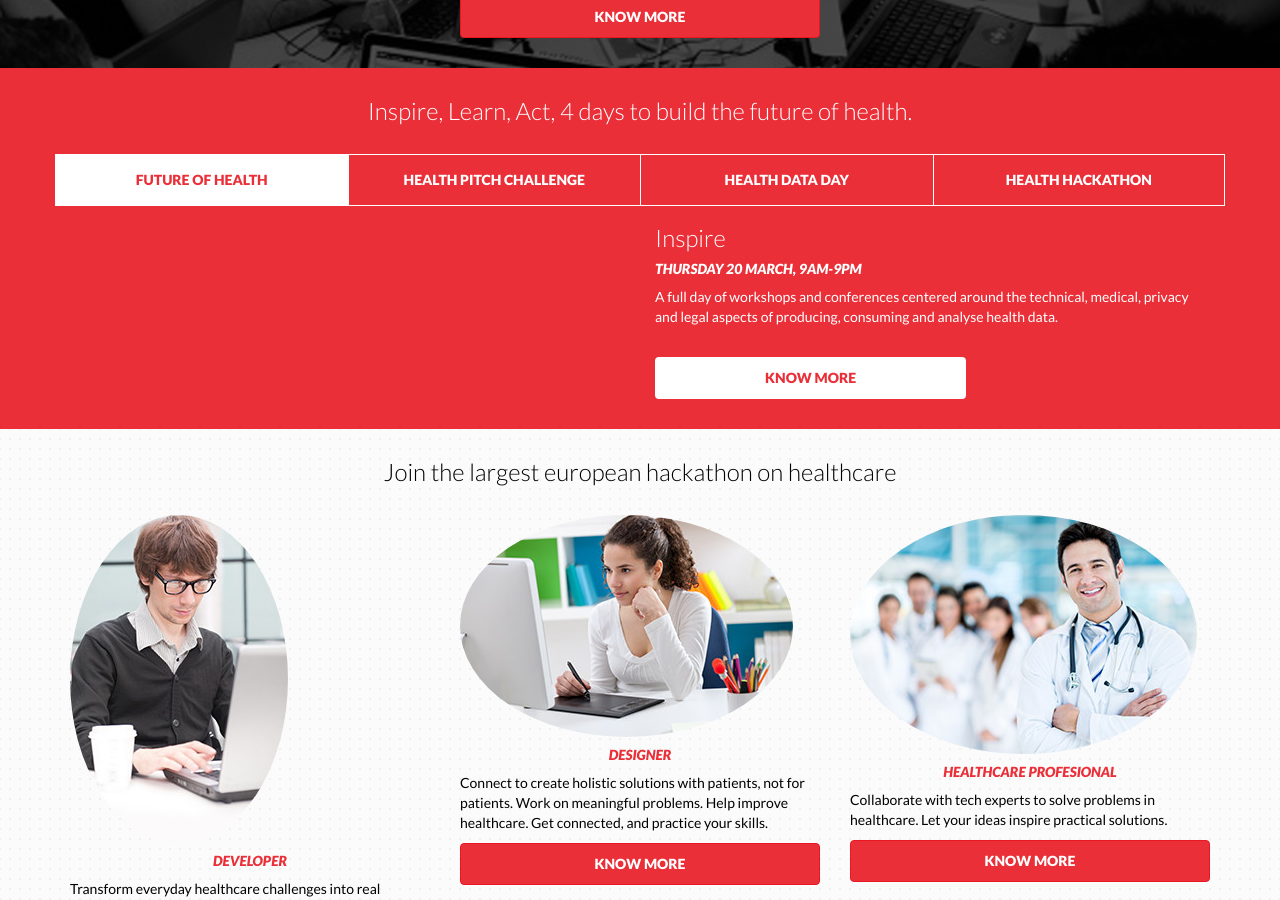
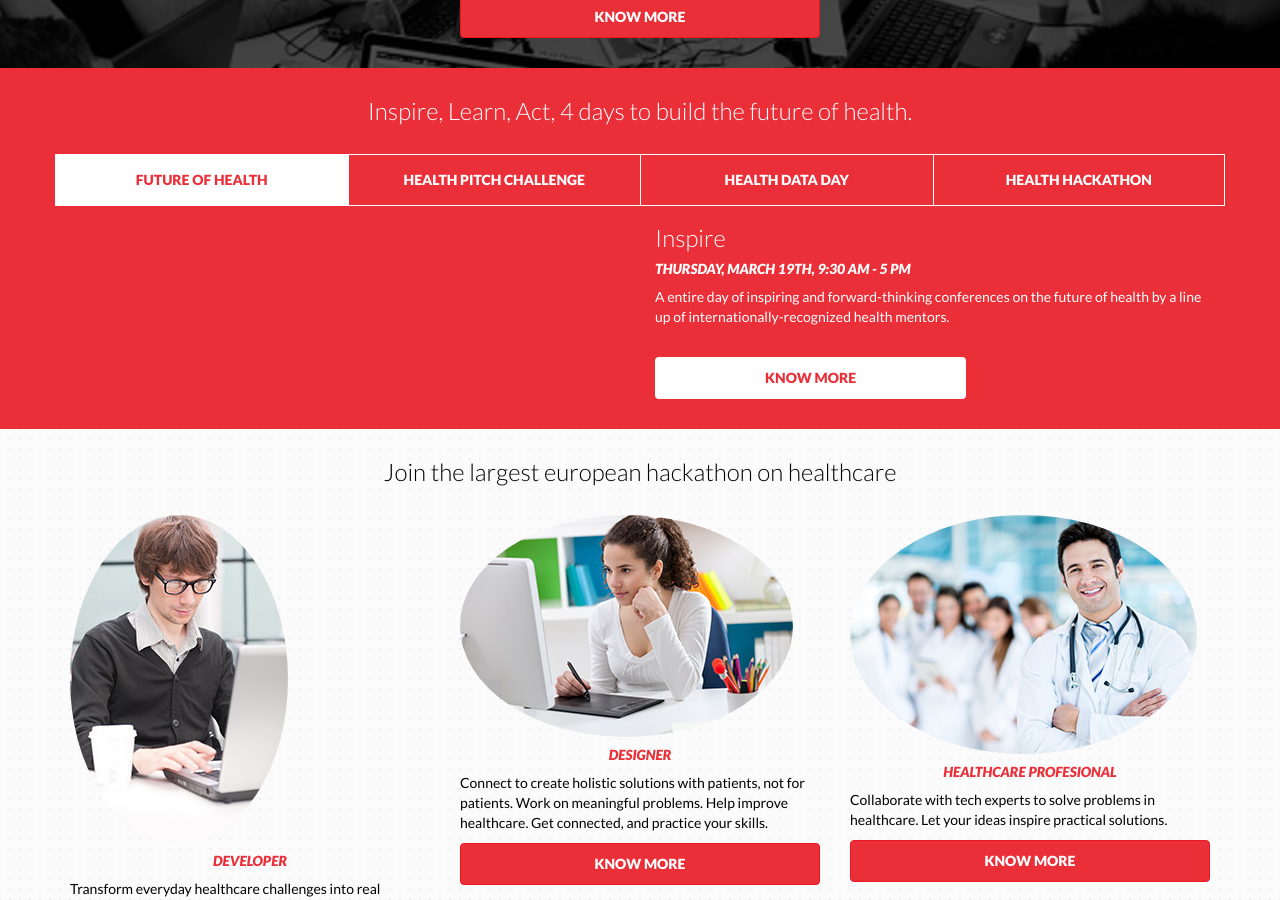
Before and after one commit to AlsaceDigitale/hhcamp_2015, a Jekyll site: the page built from index.html, in a window 1280 px wide and 900 px high, scrolled down 533 px. Built offline with Jekyll 4.4.1, drawn with Linux system fonts in a browser that asks for light colours; nearby versions of some CDN libraries.

Commit message:
events text

```diff
--- a/_includes/home/event_dataday.html
+++ b/_includes/home/event_dataday.html
@@ -2,7 +2,7 @@
 </div>
 <div class="col-xs-6">
   <h2>Learn</h2>
-  <h3 class="h5">Friday 20 March, 9AM-9PM</h3>
+  <h3 class="h5">Friday, March 20th, 9:00 AM - 5:00 PM</h3>
   <p>
     A full day of workshops and conferences centered around the technical, medical, privacy and legal aspects of producing, consuming and analyse health data.
   </p>
--- a/_includes/home/event_future.html
+++ b/_includes/home/event_future.html
@@ -2,9 +2,9 @@
 </div>
 <div class="col-xs-6">
   <h2>Inspire</h2>
-  <h3 class="h5">Thursday 20 March, 9AM-9PM</h3>
+  <h3 class="h5">Thursday, March 19th, 9:30 AM - 5 PM</h3>
   <p>
-    A full day of workshops and conferences centered around the technical, medical, privacy and legal aspects of producing, consuming and analyse health data.
+    A entire day of inspiring and forward-thinking conferences on the future of health by a line up of internationally-recognized health mentors.
   </p>
   <div class="row">
     <div class="col-xs-7">
--- a/_includes/home/event_hackathon.html
+++ b/_includes/home/event_hackathon.html
@@ -2,9 +2,9 @@
 </div>
 <div class="col-xs-6">
   <h2>Learn</h2>
-  <h3 class="h5">Friday 20 March, 9AM-9PM</h3>
+  <h3 class="h5">Friday, March 20th, 5:00 PM to Sunday, March 8:00 PM</h3>
   <p>
-    A full day of workshops and conferences centered around the technical, medical, privacy and legal aspects of producing, consuming and analyse health data.
+    The second annual hackathon will run from Friday evening to Sunday evening. Health professionals, developers and designers will create prototypes based on challenges submitted before the event.
   </p>
   <div class="row">
     <div class="col-xs-7">
--- a/_includes/home/event_pitch.html
+++ b/_includes/home/event_pitch.html
@@ -1,10 +1,10 @@
 <div class="col-xs-6">
 </div>
 <div class="col-xs-6">
-  <h2>Learn</h2>
-  <h3 class="h5">Friday 20 March, 9AM-9PM</h3>
+  <h2>Bonus</h2>
+  <h3 class="h5">Thursday, March 19th, 7:00 PM - 10:00 PM</h3>
   <p>
-    A full day of workshops and conferences centered around the technical, medical, privacy and legal aspects of producing, consuming and analyse health data.
+    A festive event dedicated to health startups, complete with the presence of investors. Early-stage startups will pitch; attendees will vote by investing in their favorite startups with fake banknotes. The winner will be the one who raises the most money.
   </p>
   <div class="row">
     <div class="col-xs-7">
```
